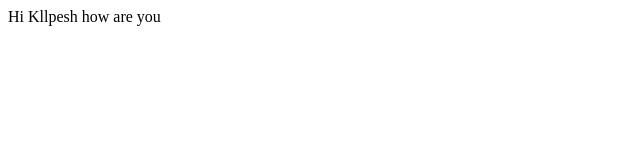
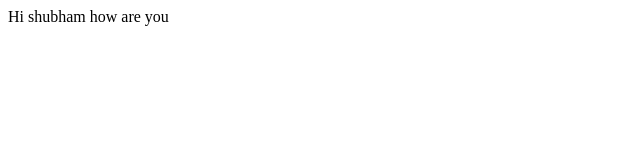
Before and after one commit to kalpeshM018/Test-Demo, a plain HTML site: page index.html in a window 1280 px wide. Shown: the full height of the page, 0-640 px from the left. Drawn offline with Linux system fonts and the light colour scheme.

Commit message:
fixe issue

```diff
--- a/index.html
+++ b/index.html
@@ -7,7 +7,7 @@
     <title>Document</title>
 </head>
 <body>
-    <div>Hi Kllpesh how are you</div>
+    <div>Hi shubham how are you</div>
 
 </body>
 </html>
```
